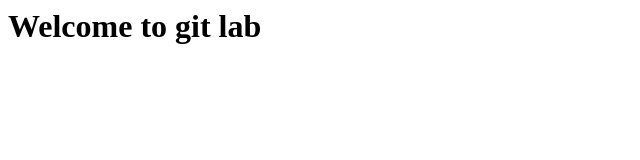
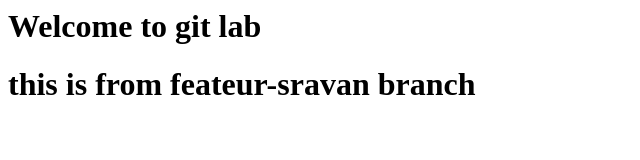
Before and after one commit to sravankodem/testing, a plain HTML site: page index.html in a window 1280 px wide. Shown: the whole page, without its empty margins (0-640 px from the left). Drawn offline with Linux system fonts and the light colour scheme.

Commit message:
first commit from sravan

```diff
--- a/index.html
+++ b/index.html
@@ -1,5 +1,6 @@
 <html>
     <body>
         <h1> Welcome to git lab</h1>
+        <h1>this is from feateur-sravan branch</h1>
     </body>
 </html>
```
